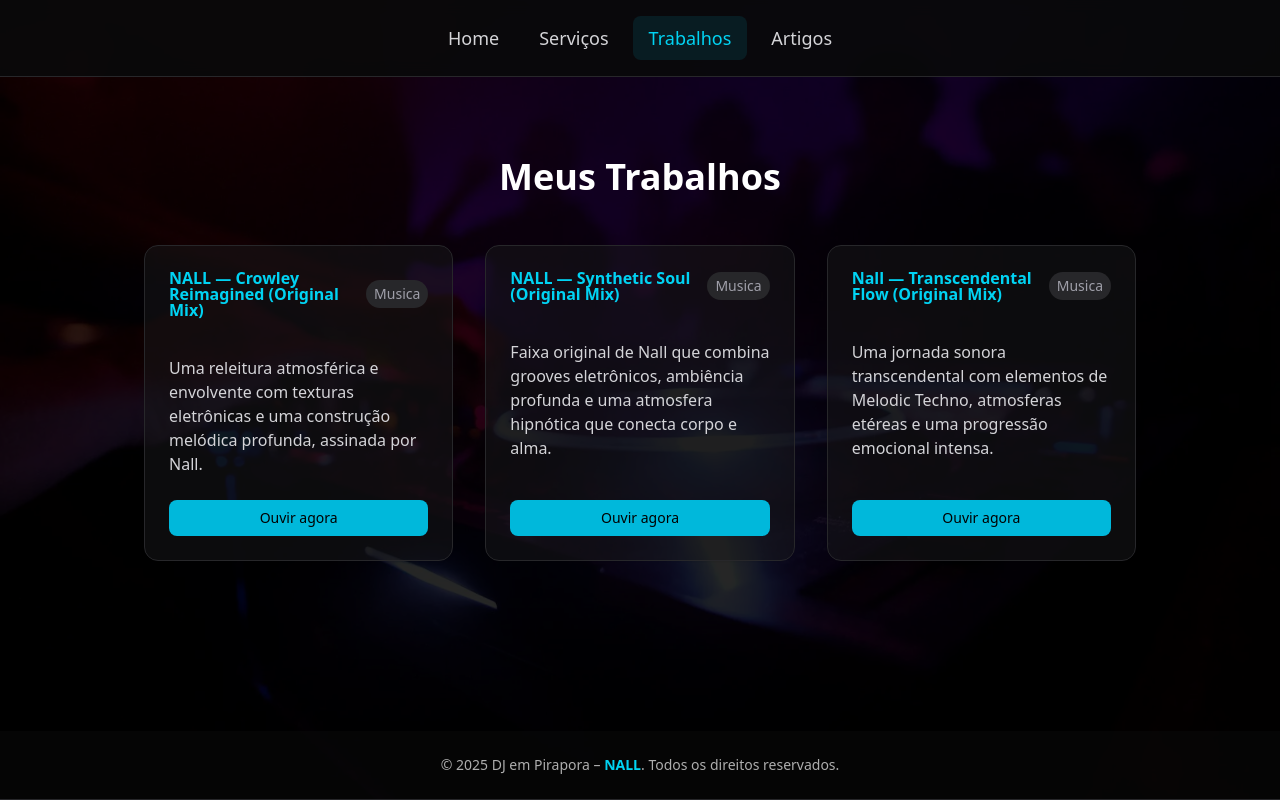
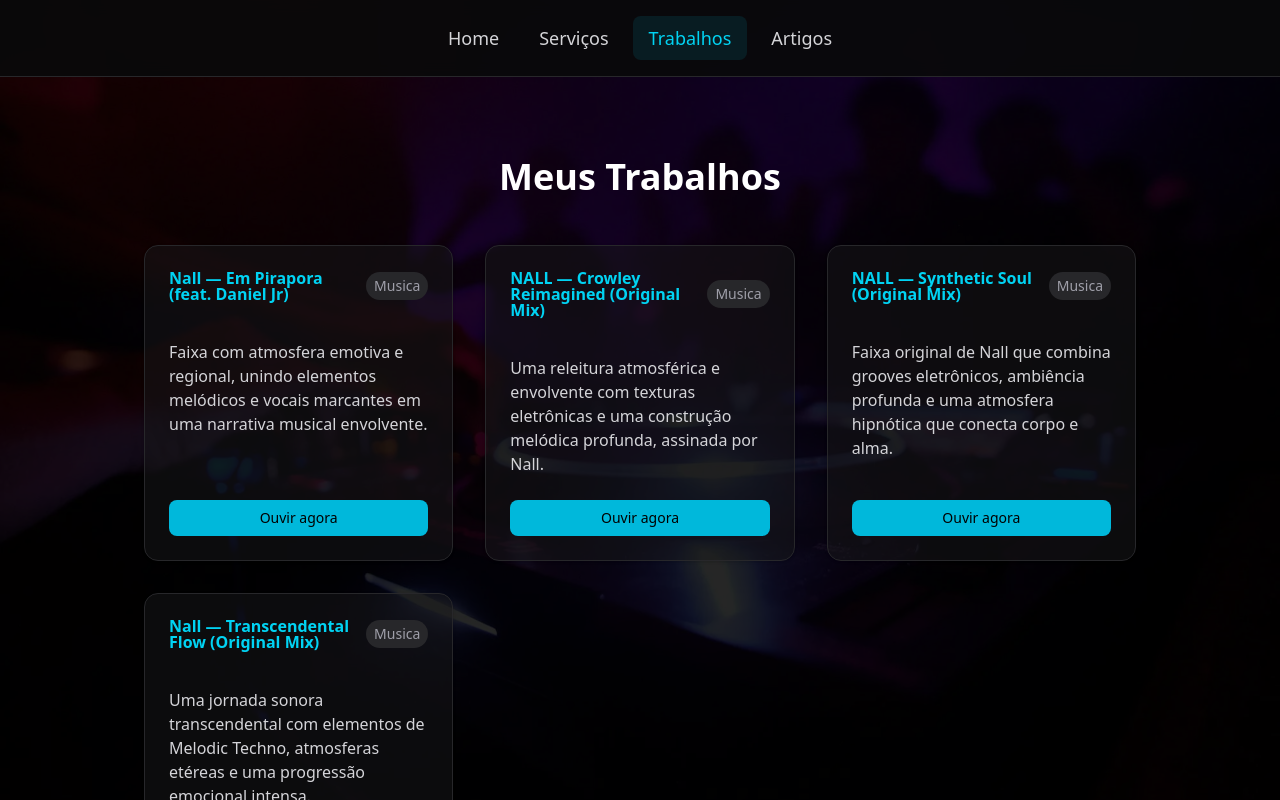
Before and after one commit to reginaldogomes/nall.art.br, a Next.js app: page /portfolio in a window 1280 px wide. Shown: the top 800 px of the page. Built offline with nearby package versions, Linux system fonts and the light colour scheme.

Commit message:
ajustes portfolio

```diff
--- a/src/components/About.tsx
+++ b/src/components/About.tsx
@@ -12,7 +12,7 @@ const aboutData = {
     fallback: "DN",
   },
   description: [
-    "DJ Nall é um artista versátil da música eletrônica, com foco em House e Techno, atualmente baseado em Pirapora – MG. Com uma identidade sonora marcante, ele se especializa em criar experiências únicas e imersivas, explorando texturas melódicas e atmosferas profundas.",
+    "DJ Nall é um artista versátil da música eletrônica, com foco em House, Techno e Trance, atualmente baseado em Pirapora – MG. Com uma identidade sonora marcante, ele se especializa em criar experiências únicas e imersivas, explorando texturas melódicas e atmosferas profundas.",
     "Formado em Produção Musical pela AIMEC (Academia Internacional de Música Eletrônica) em Curitiba/PR, Nall combina técnica, sensibilidade e criatividade para construir narrativas musicais envolventes.",
     "Seus sets enérgicos, repletos de linhas melódicas e progressivas, são a alma de festas eletrônicas, eventos corporativos, lounges e pubs em Pirapora e região. Sempre atento ao público e ao clima do evento, adapta seu repertório para entregar a energia certa no momento certo.",
     "Para ocasiões que pedem diversidade, o artista também explora com fluidez o rock alternativo, metal e brasilidades, criando transições inteligentes e mantendo uma estética sonora única. O resultado é uma performance autêntica, cheia de personalidade, capaz de transformar qualquer ambiente.",
--- a/src/data/portfolioData.ts
+++ b/src/data/portfolioData.ts
@@ -6,6 +6,12 @@ export interface PortfolioItem {
 }
 
 export const portfolioData: PortfolioItem[] = [
+    {
+    title: "Nall — Em Pirapora (feat. Daniel Jr)",
+    description: "Faixa com atmosfera emotiva e regional, unindo elementos melódicos e vocais marcantes em uma narrativa musical envolvente.",
+    soundcloudUrl: "https://w.soundcloud.com/player/?url=https%3A//soundcloud.com/nallmusic/em-pirapora-feat-daniel-jr&color=%23ff5500&auto_play=false&hide_related=false&show_comments=true&show_user=true&show_reposts=false&show_teaser=true&visual=true",
+    type: "Musica"
+  },
   {
     title: "NALL — Crowley Reimagined (Original Mix)",
     description: "Uma releitura atmosférica e envolvente com texturas eletrônicas e uma construção melódica profunda, assinada por Nall.",
```
